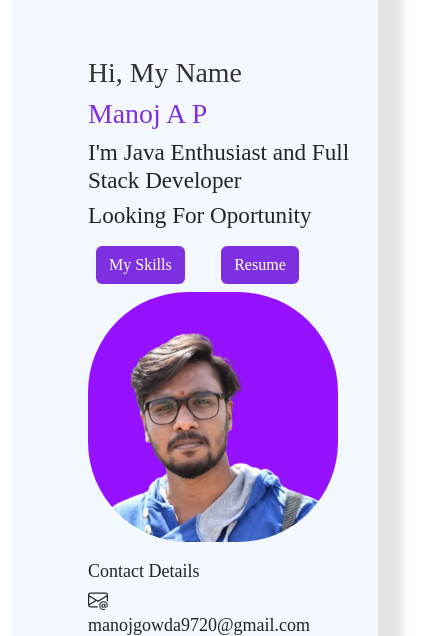
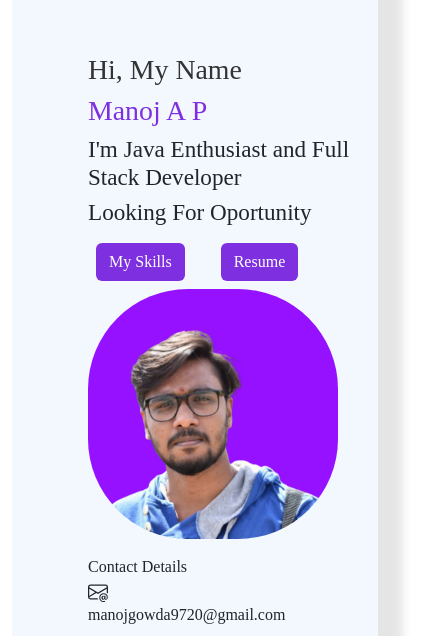
Before and after one commit to Manoj-A-P/Resume, a plain HTML site: page index.html in a window 390 px wide. Shown: the part 217-853 px from the top of the page, 442 px wide, since content can reach past the window. Drawn offline with nearby package versions, Linux system fonts and the light colour scheme.

Commit message:
Update index.html
picchange

```diff
--- a/index.html
+++ b/index.html
@@ -70,7 +70,13 @@
     div {
         animation: fadeIn 0.8s ease-in-out;
     }
+    @media (max-width: 768px) {
+    body {
+        font-size: 16px;
+    }
 
+    /* Add more styles as needed */
+}
   </style>
   <body>
    <section id="section1">
@@ -117,7 +123,7 @@
             <a href="https://drive.google.com/file/d/1GzNMr0tEF0oiIxeTcN9QaYWPrvHdxCvW/view?usp=sharing" target="_blank"><button type="button" class="btn m-2 ms-4" style="background: #7E30E1; color: white;"> Resume</button></a>
 
           </div>
-          <div class="col-6 col-md-4 "><img src="/Picsart_23-12-16_22-22-13-666.jpg" alt="" style="height: 250px; width: 250px; border-radius: 40%;">
+          <div class="col-6 col-md-4 "><img src="./Picsart_23-12-16_22-22-13-666.jpg" alt="" style="height: 250px; width: 250px; border-radius: 40%;">
 
             <p class="mt-3"><div><span>Contact Details</span></div><svg xmlns="http://www.w3.org/2000/svg" width="20" height="20" fill="currentColor" class="bi bi-envelope-at me-2" viewBox="0 0 16 16">
                 <path d="M2 2a2 2 0 0 0-2 2v8.01A2 2 0 0 0 2 14h5.5a.5.5 0 0 0 0-1H2a1 1 0 0 1-.966-.741l5.64-3.471L8 9.583l7-4.2V8.5a.5.5 0 0 0 1 0V4a2 2 0 0 0-2-2zm3.708 6.208L1 11.105V5.383zM1 4.217V4a1 1 0 0 1 1-1h12a1 1 0 0 1 1 1v.217l-7 4.2z"/>
```
